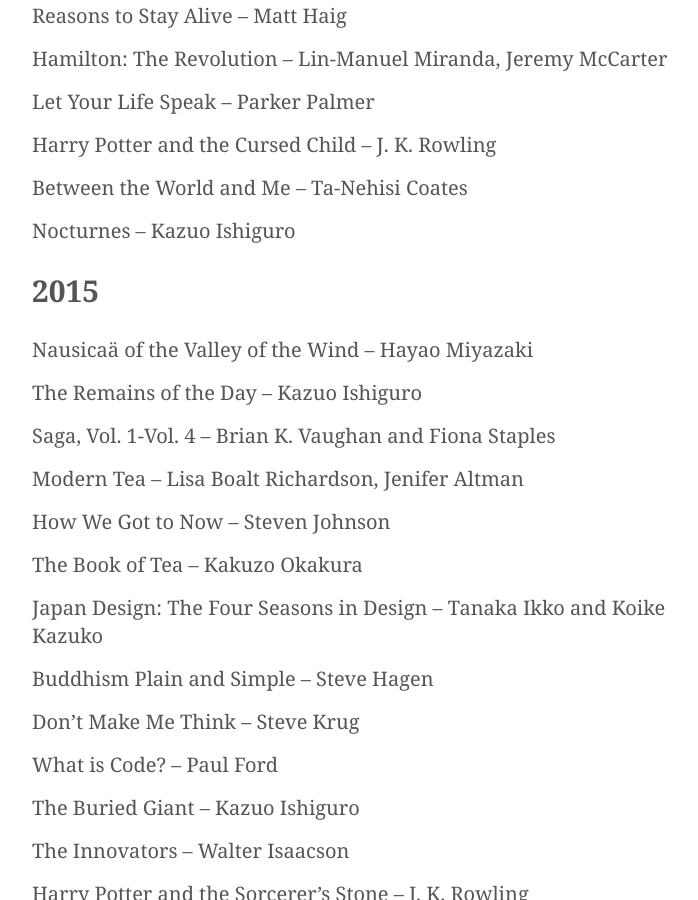
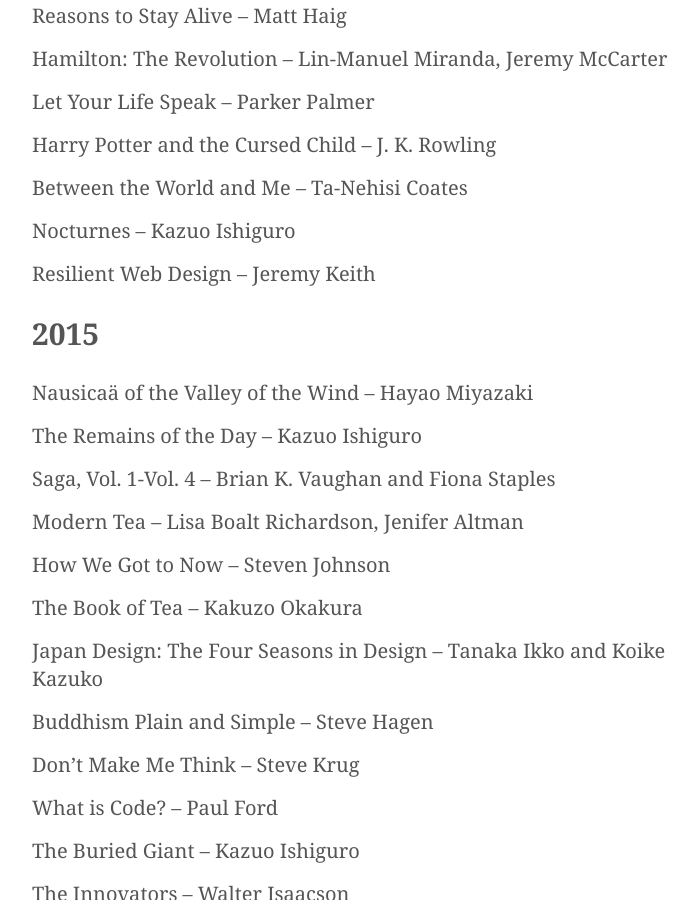
Before and after one commit to kmcgillivray/librarie, a Jekyll site: the page built from index.md, in a window 1280 px wide and 900 px high, scrolled down 603 px. Shown: the whole window, without its empty margins (283-981 px from the left). Built offline with Jekyll 4.4.1, drawn with Linux system fonts in a browser that asks for light colours.

Commit message:
Add book

```diff
--- a/index.md
+++ b/index.md
@@ -20,6 +20,7 @@
 * Harry Potter and the Cursed Child – J. K. Rowling
 * Between the World and Me – Ta-Nehisi Coates
 * Nocturnes – Kazuo Ishiguro
+* Resilient Web Design – Jeremy Keith
 
 ## 2015
 
```
